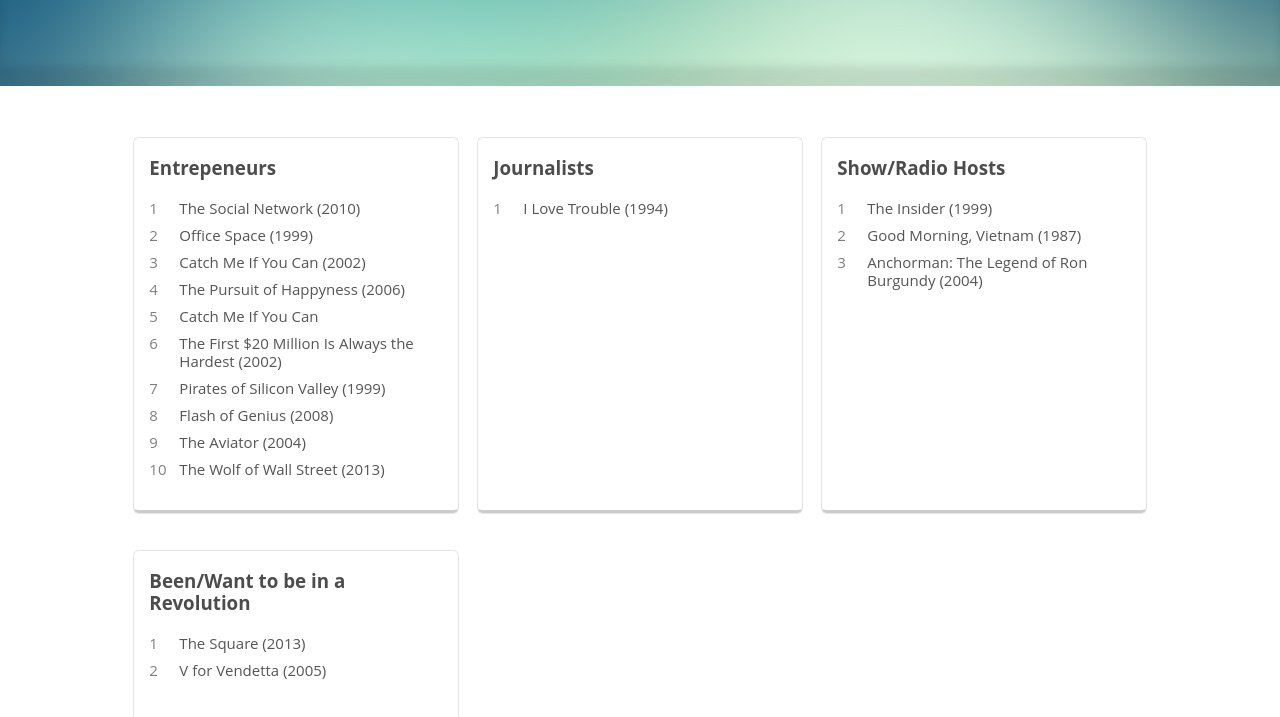
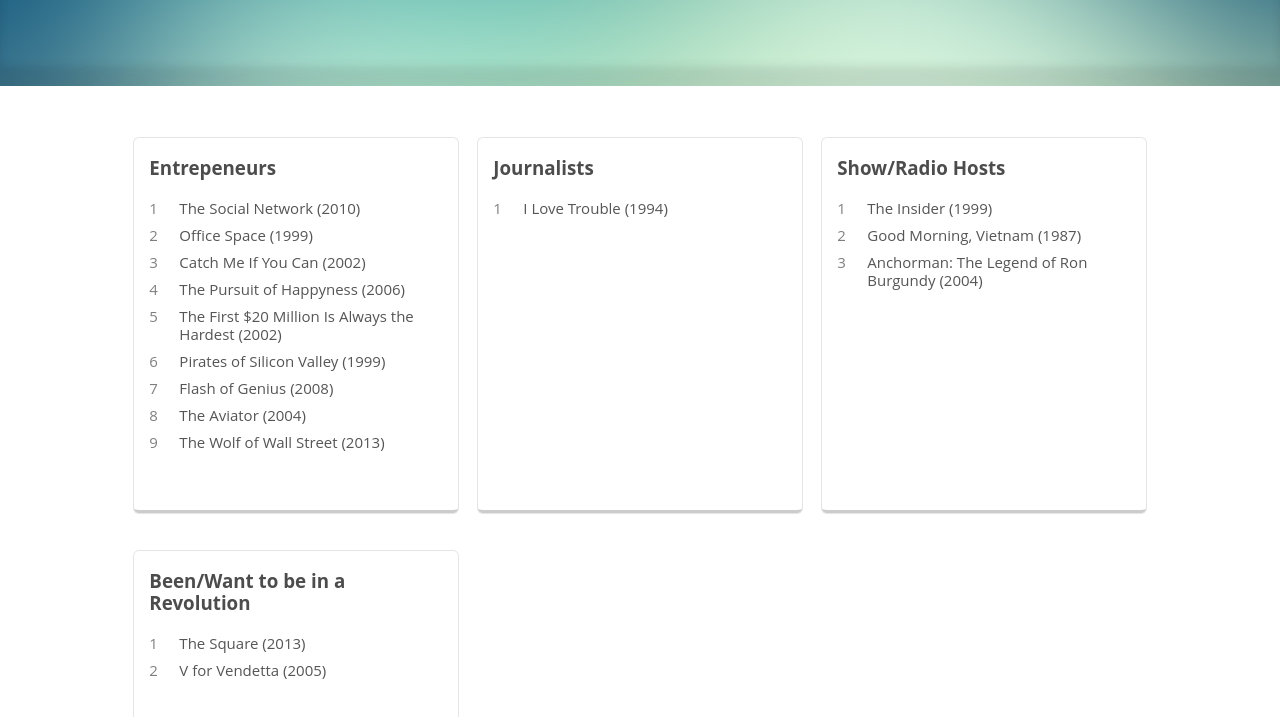
Before and after one commit to mos3abof/mustwatchmovies, a plain HTML site: page index.html in a window 1280 px wide. Shown: the part 223-940 px from the top of the page. Drawn offline with nearby package versions, Linux system fonts and the light colour scheme.

Commit message:
REmoved a duplicate movie

```diff
--- a/index.html
+++ b/index.html
@@ -45,7 +45,6 @@
                   <li>Office Space (1999)</li>
                   <li>Catch Me If You Can (2002)</li>
                   <li>The Pursuit of Happyness (2006)</li>
-                  <li>Catch Me If You Can</li>
                   <li>The First $20 Million Is Always the Hardest (2002)</li>
                   <li>Pirates of Silicon Valley (1999)</li>
                   <li>Flash of Genius (2008)</li>
```
